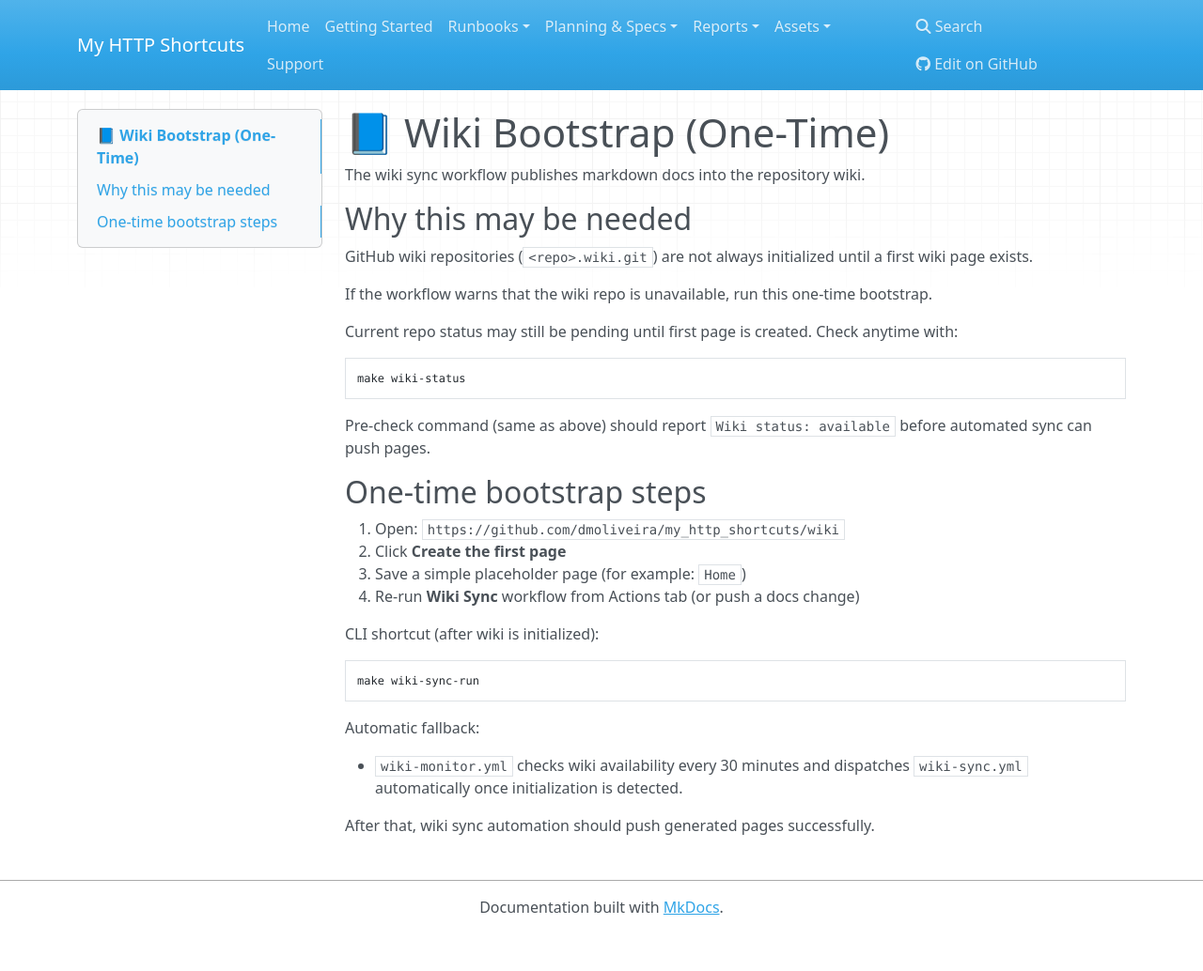
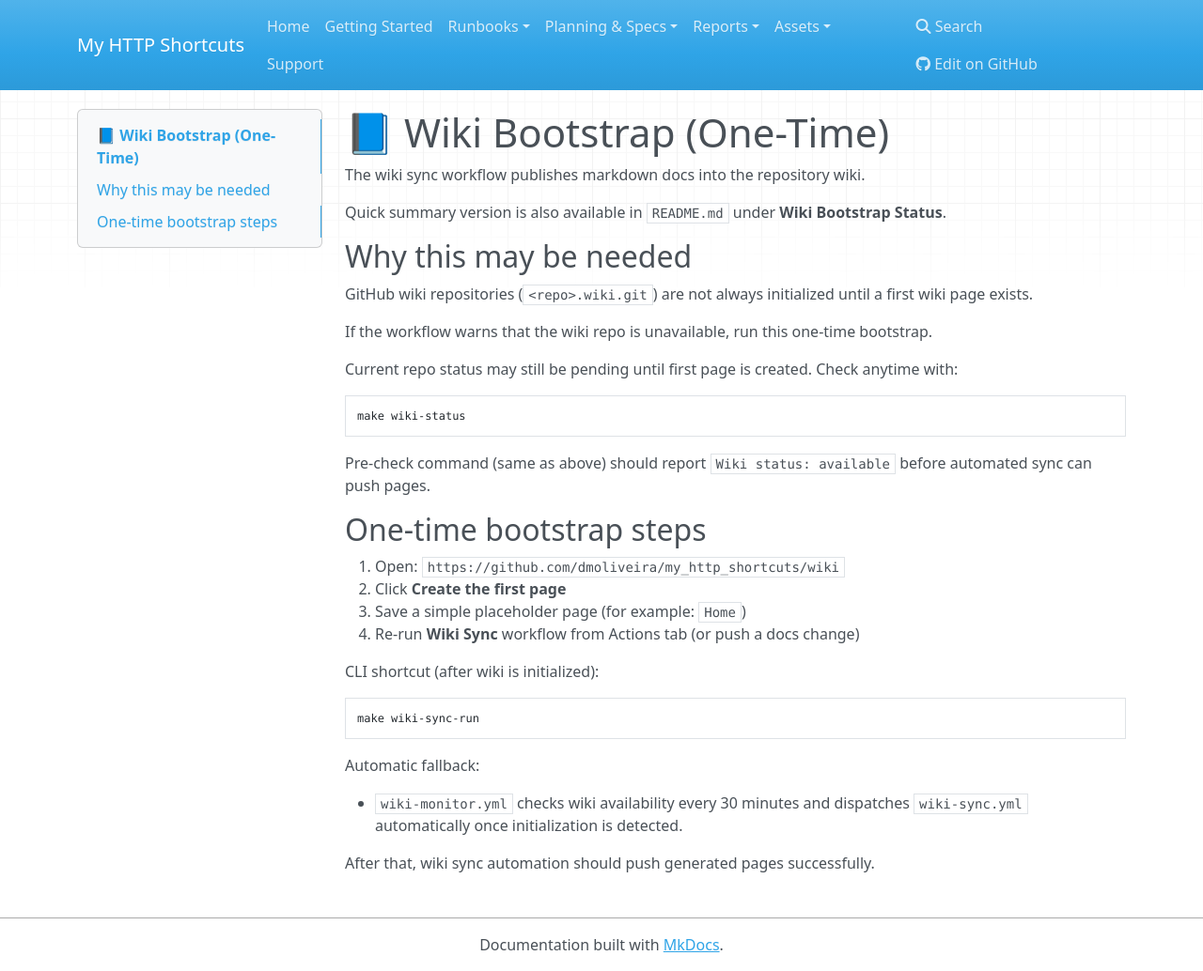
Before and after one commit to dmoliveira/my_http_shortcuts, an MkDocs documentation site: the page built from docs/runbooks/wiki-bootstrap.md, in a window 1280 px wide and 1034 px high. Shown: the whole window at 94% size. Built offline with MkDocs 1.6.1, drawn with Linux system fonts in a browser that asks for light colours; nearby versions of some CDN libraries.

Commit message:
docs(runbook): point to README wiki bootstrap summary

```diff
--- a/docs/runbooks/wiki-bootstrap.md
+++ b/docs/runbooks/wiki-bootstrap.md
@@ -1,6 +1,8 @@
 # 📘 Wiki Bootstrap (One-Time)
 
 The wiki sync workflow publishes markdown docs into the repository wiki.
+
+Quick summary version is also available in `README.md` under **Wiki Bootstrap Status**.
 
 ## Why this may be needed
 
```
